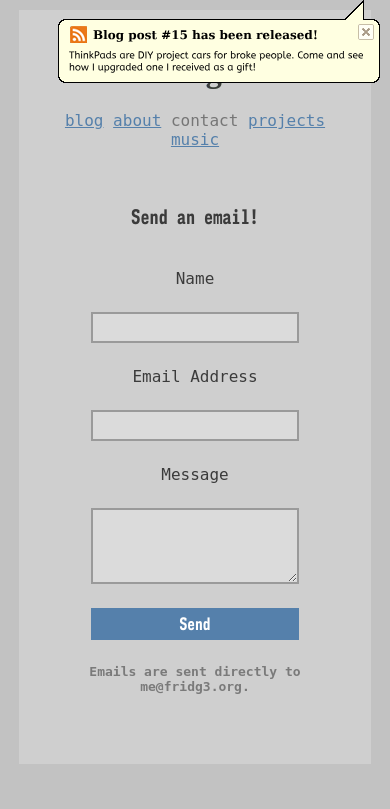
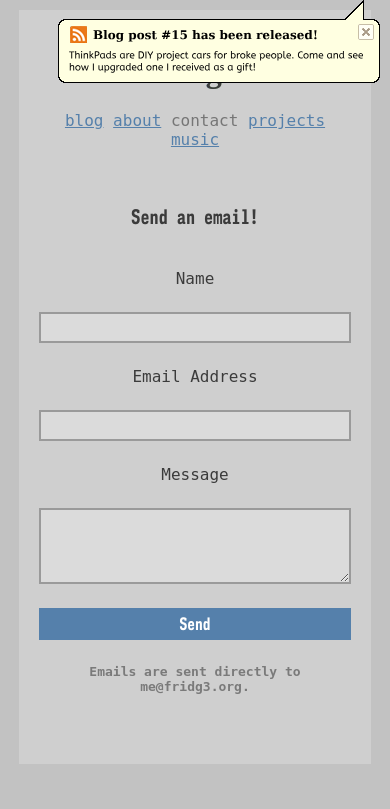
Before and after one commit to ashprids/fridg3.org, a PHP site: page /contact in a window 390 px wide. Shown: the part 35-844 px from the top of the page. Run offline with PHP 8.4, Linux system fonts and the light colour scheme; some web fonts are replaced.

Commit message:
Anti-spam and css fix for /contact/

```diff
--- a/contact/index.html
+++ b/contact/index.html
@@ -30,6 +30,8 @@
         <input type="hidden" name="_captcha" value="false">
         <input type="hidden" name="_next" value="https://fridg3.org/contact/thanks.html">
 
+        <input type="text" name="website" id="website" style="display:none" autocomplete="off">
+
         <label for="name">Name</label>
         <input type="text" id="name" name="name" required>
         <label for="email">Email Address</label>
@@ -39,6 +41,14 @@
         <button type="submit">Send</button>
       </form>
 </center>
+<script>
+document.querySelector('.contact-form').addEventListener('submit', function(e) {
+    var x = document.getElementById('website');
+    if (x && x.value) {
+        e.preventDefault();
+    }
+});
+</script>
 <br>
 <h4>Emails are sent directly to me@fridg3.org.</h4>
 </div>
--- a/style.css
+++ b/style.css
@@ -630,6 +630,17 @@ body.dark .contact-form textarea {
     background-color: #9576a7;
 }
 
+@media (max-width: 600px) {
+    .contact-form input,
+    .contact-form textarea,
+    .contact-form button {
+        margin-left: 0;
+        margin-right: 0;
+        width: 100%;
+        box-sizing: border-box;
+    }
+}
+
 
 .confetti {
     position: fixed;
```
